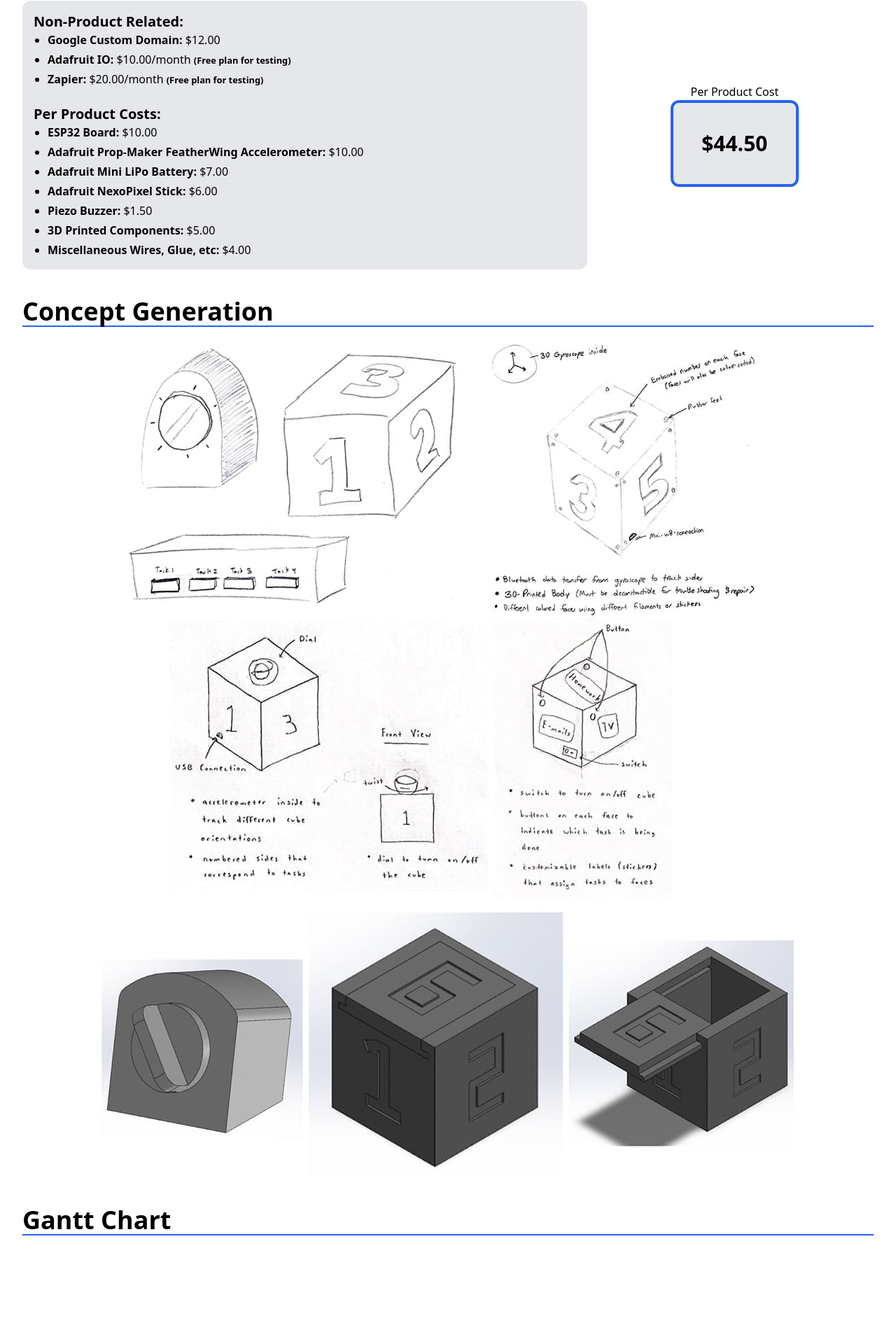
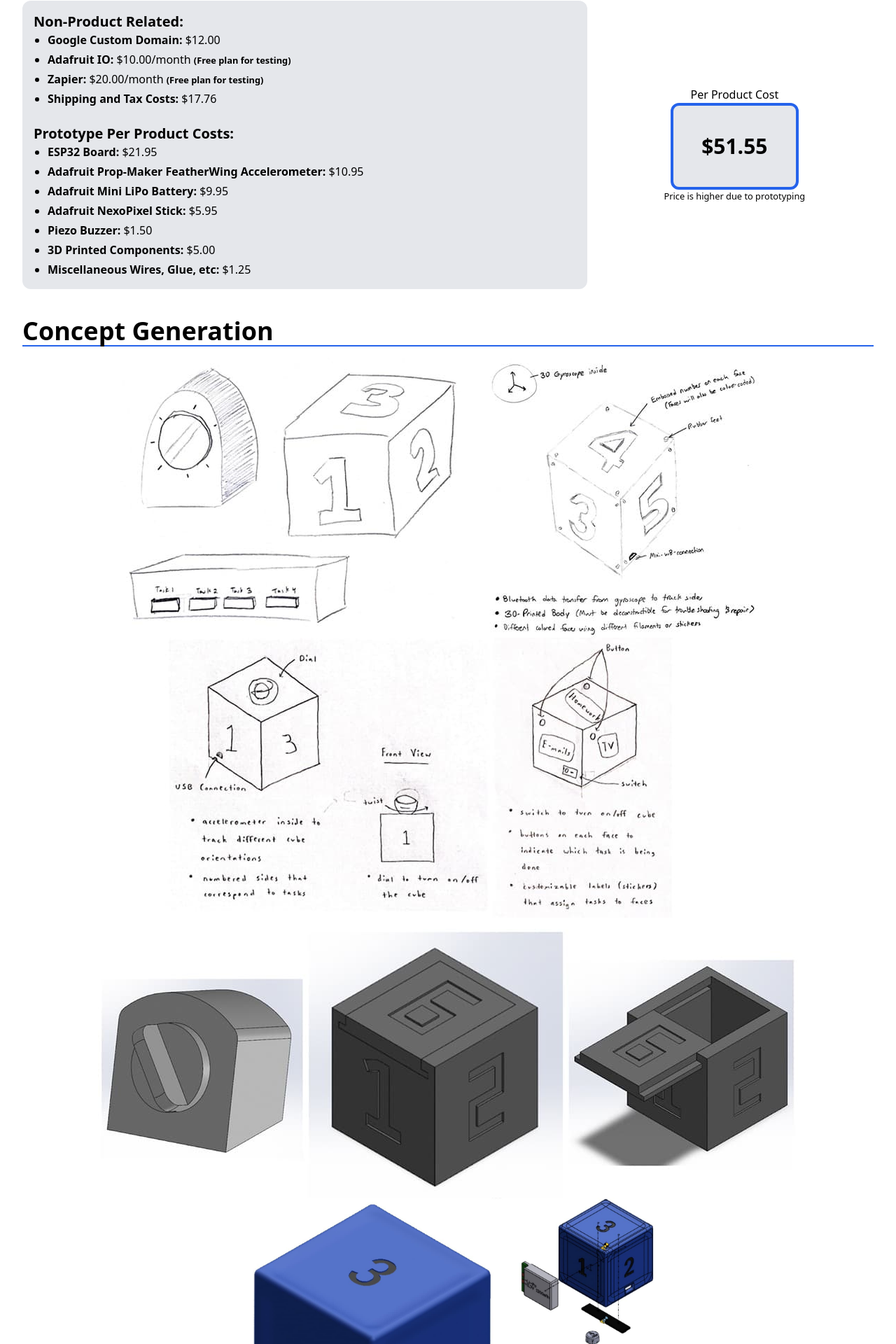
Before and after one commit to mikedelgaudio/seniordesign_marketing, a React (Vite) app: page /timeline in a window 1280 px wide. Shown: the part 323-2243 px from the top of the page at 70% size. Built offline with nearby package versions, Linux system fonts and the light colour scheme.

Commit message:
adding in timeline updates

```diff
--- a/src/components/Timeline/Budget/budget.timeline.component.tsx
+++ b/src/components/Timeline/Budget/budget.timeline.component.tsx
@@ -19,25 +19,29 @@ const Budget = () => {
                 Zapier: <span className="font-normal">$20.00/month</span>{" "}
                 <small>(Free plan for testing)</small>
               </li>
+              <li className="font-bold">
+                Shipping and Tax Costs:{" "}
+                <span className="font-normal">$17.76</span>{" "}
+              </li>
             </ul>
           </div>
           <div>
-            <h3 className="font-bold text-xl">Per Product Costs:</h3>
+            <h3 className="font-bold text-xl">Prototype Per Product Costs:</h3>
             <ul className="list-disc pl-5 flex flex-col gap-1">
               <li className="font-bold">
-                ESP32 Board: <span className="font-normal">$10.00</span>
+                ESP32 Board: <span className="font-normal">$21.95</span>
               </li>
               <li className="font-bold">
                 Adafruit Prop-Maker FeatherWing Accelerometer:{" "}
-                <span className="font-normal">$10.00</span>
+                <span className="font-normal">$10.95</span>
               </li>
               <li className="font-bold">
                 Adafruit Mini LiPo Battery:{" "}
-                <span className="font-normal">$7.00</span>
+                <span className="font-normal">$9.95</span>
               </li>
               <li className="font-bold">
                 Adafruit NexoPixel Stick:{" "}
-                <span className="font-normal">$6.00</span>
+                <span className="font-normal">$5.95</span>
               </li>
               <li className="font-bold">
                 Piezo Buzzer: <span className="font-normal">$1.50</span>
@@ -48,7 +52,7 @@ const Budget = () => {
               </li>
               <li className="font-bold">
                 Miscellaneous Wires, Glue, etc:{" "}
-                <span className="font-normal">$4.00</span>
+                <span className="font-normal">$1.25</span>
               </li>
             </ul>
           </div>
@@ -56,8 +60,9 @@ const Budget = () => {
         <div className="flex flex-col col-span-auto items-center justify-center">
           <h3>Per Product Cost</h3>
           <div className="bg-gray-200 p-10 rounded-xl border-4 border-blue-600">
-            <p className=" font-extrabold text-3xl">$44.50</p>
+            <p className=" font-extrabold text-3xl">$51.55</p>
           </div>
+          <small>Price is higher due to prototyping</small>
         </div>
       </div>
     </div>
--- a/src/components/Timeline/Concepts/concepts.timeline.component.tsx
+++ b/src/components/Timeline/Concepts/concepts.timeline.component.tsx
@@ -1,6 +1,7 @@
 import concept1 from "../../../assets/concepts/Concept1.jpg";
 import concept2 from "../../../assets/concepts/Concept2.jpg";
 import concept3 from "../../../assets/concepts/Concept3.jpg";
+import concept4 from "../../../assets/concepts/Concept4.jpg";
 
 const Concepts = () => {
   return (
@@ -28,7 +29,15 @@ const Concepts = () => {
         <img
           className="object-contain w-[500px] h-[300px] lg:w-[1000px] lg:h-[400px] rounded-2xl"
           src={concept3}
-          alt="Concept Art 2"
+          alt="Concept Art 3"
+          loading="lazy"
+          height={400}
+          width={1000}
+        />
+        <img
+          className="object-contain w-[500px] h-[300px] lg:w-[1000px] lg:h-[400px] rounded-2xl"
+          src={concept4}
+          alt="Concept Art 4"
           loading="lazy"
           height={400}
           width={1000}
```
Also changed, not shown: src/assets/concepts/Concept4.jpg (added).
